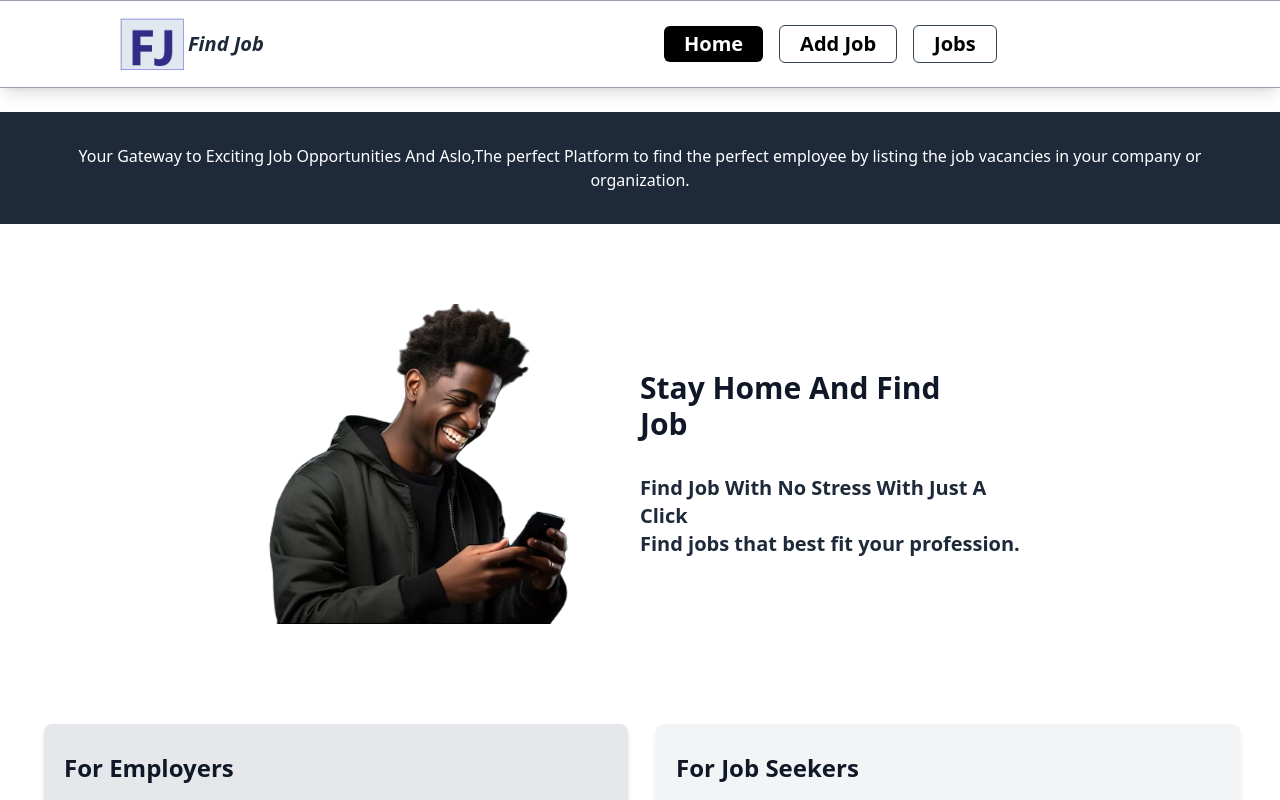
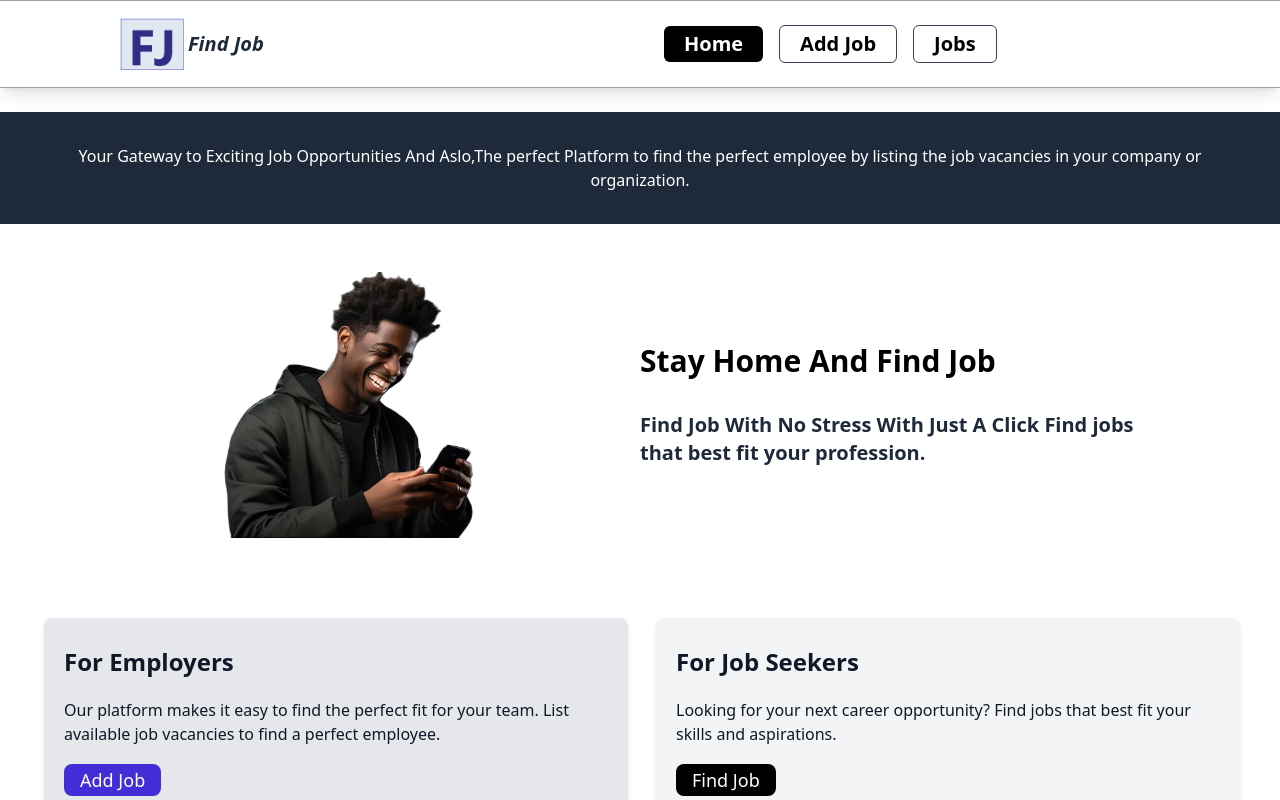
Before and after one commit to AsieduAmos/Jaman-Jobs, a React (Vite) app: page / in a window 1280 px wide. Shown: the top 800 px of the page. Built offline with nearby package versions, Linux system fonts and the light colour scheme.

Commit message:
changes made in homePage.jsx

```diff
--- a/src/pages/HomePage.jsx
+++ b/src/pages/HomePage.jsx
@@ -16,16 +16,18 @@ const HomePage = () => {
 
      </div>
 
-     <div className='grid lg:grid-cols-2 md:grid-cols-1 grid-cols-1 items-center justify-center
-              pointer-events-none select-none lg:mt-20 mt-15 mb-15'>
-           <img className='lg:w-120 w-200 lg:ml-60 md:ml-40 ml-10' src={findjob}
+
+
+     <div className='grid lg:grid-cols-2 grid-cols-1 items-center
+              pointer-events-none select-none lg:mt-12 mt-15 mb-10'>
+           <img className='ml-100 lg:ml-50 w-100' src={findjob}
              alt=" black young man looking on mobile phone" />
-           <div className=''>
-             <h2 className='text-3xl text-gray-900 font-bold mb-8'>
-                 Stay Home And Find<br /> Job
-              </h2>
-               <p className='text-xl font-semibold text-gray-800'>Find Job With No Stress With Just A <br />Click
-               <br />Find jobs that best fit your profession.</p>
+           <div className='pr-30 '>
+             <h2 className='lg:font-bold font-extrabold lg:text-3xl md:text-5xl text-6xl mb-8  '>
+                Stay Home And Find Job
+             </h2>
+               <p className='text-xl font-semibold text-gray-800'>Find Job With No Stress With Just A Click
+               Find jobs that best fit your profession.</p>
            </div>
        </div>
 
```
